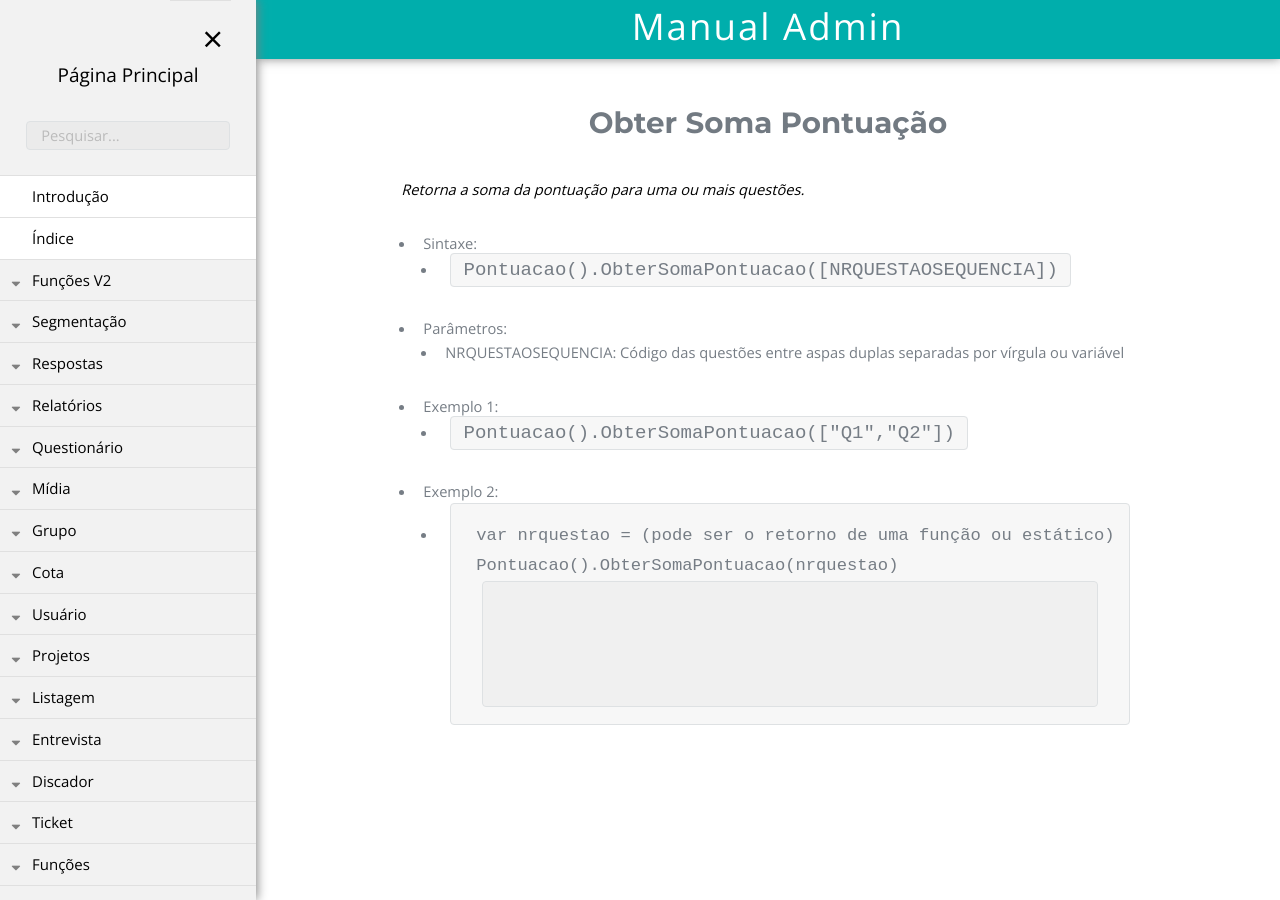
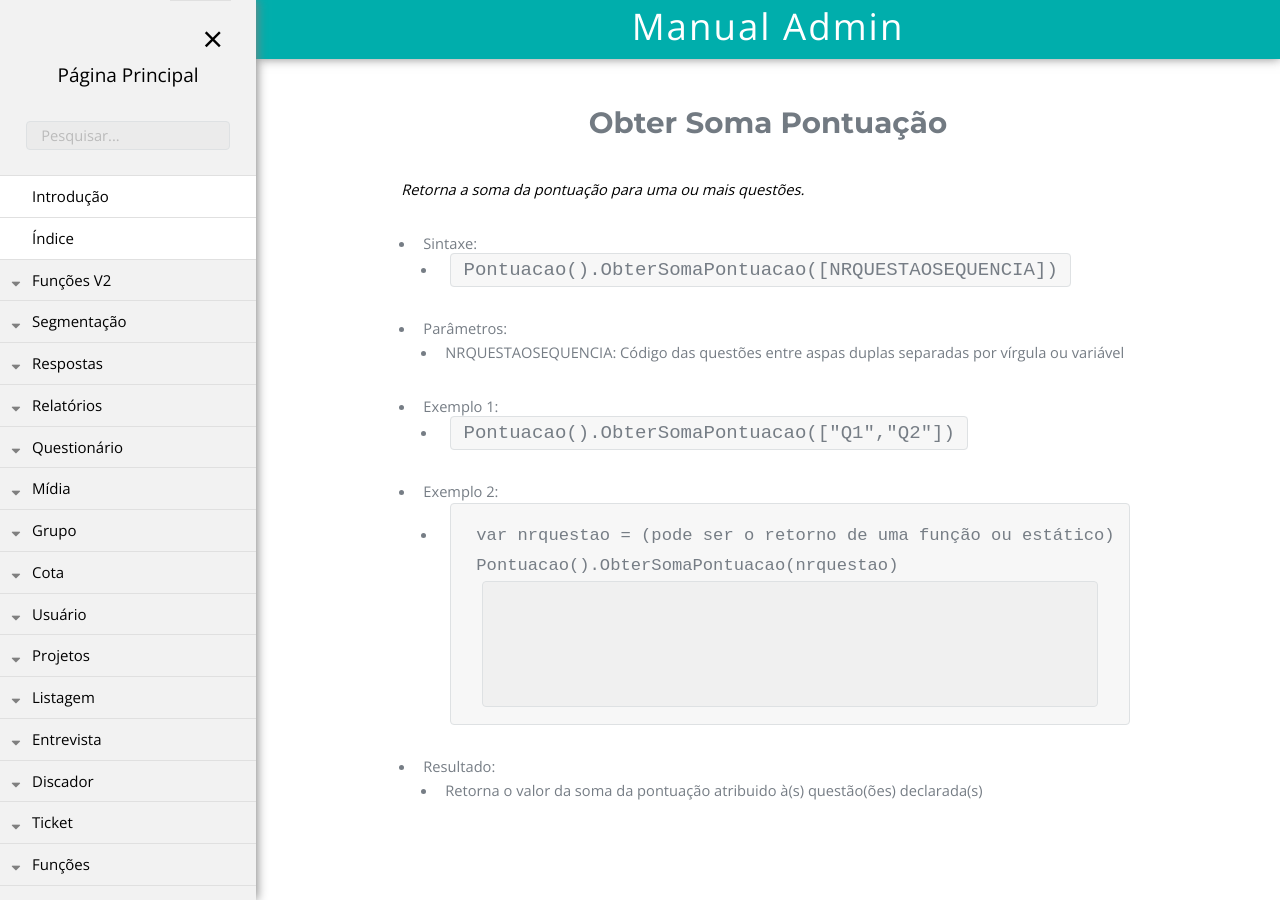
Before and after one commit to rogerio-figueiredo-hsr/hsrtechonline.github.io, a Jekyll site: the page built from _posts/2019-04-05-obter-soma-pontuacao.md, in a window 1280 px wide. Built offline with Jekyll 4.4.1, drawn with Linux system fonts in a browser that asks for light colours.

Commit message:
Update 2019-04-05-obter-soma-pontuacao.md

```diff
--- a/_posts/2019-04-05-obter-soma-pontuacao.md
+++ b/_posts/2019-04-05-obter-soma-pontuacao.md
@@ -20,3 +20,5 @@ pasta: "funcoes"
     <code>var nrquestao = (pode ser o retorno de uma função ou estático)
     Pontuacao().ObterSomaPontuacao(nrquestao)<code>
     <pre>
+- Resultado:
+  - Retorna o valor da soma da pontuação atribuido à(s) questão(ões) declarada(s)
```
